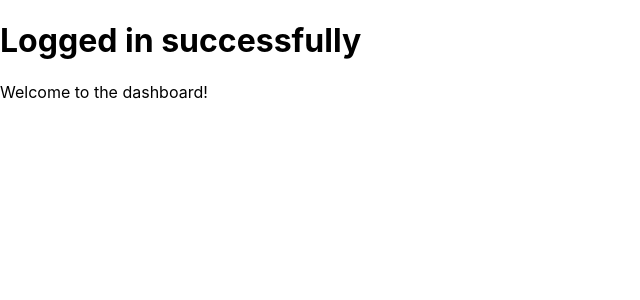
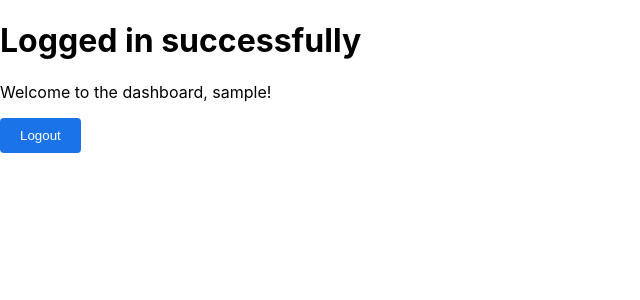
Before and after one commit to pamarilla87/michivisitas, a React (Create React App) app in the folder client/: page /success in a window 1280 px wide. Shown: the top 300 px of the page, without its empty margins (0-640 px from the left). Built offline with nearby package versions, Linux system fonts and the light colour scheme; sample sign-in values are in the browser's storage.

Commit message:
Login, logout, logging, jwt, session, localstorage

```diff
--- a/client/package.json
+++ b/client/package.json
@@ -7,6 +7,7 @@
     "@testing-library/react": "^13.4.0",
     "@testing-library/user-event": "^13.5.0",
     "axios": "^1.6.8",
+    "jwt-decode": "^4.0.0",
     "react": "^18.2.0",
     "react-dom": "^18.2.0",
     "react-router-dom": "^6.22.3",
--- a/client/src/AdminLoginPage.js
+++ b/client/src/AdminLoginPage.js
@@ -11,20 +11,28 @@ function AdminLoginPage() {
         try {
             const response = await axios.post('http://localhost:5000/login', { username, password });
             if (response.data.message === 'Logged in successfully') {
+                localStorage.setItem('token', response.data.token); // Store the token
                 navigate('/success'); // Redirect to success page
             } else {
                 alert('Login failed');
             }
         } catch (error) {
-            alert('Login error: ' + error.message);
+            alert('Login error: ' + (error.response ? error.response.data.message : 'Network error'));
         }
+    };
+
+    const handleSubmit = (event) => {
+        event.preventDefault(); // Prevent default form submission behavior
+        handleLogin();
     };
 
     return (
         <div>
-            <input type="text" value={username} onChange={(e) => setUsername(e.target.value)} placeholder="Username" />
-            <input type="password" value={password} onChange={(e) => setPassword(e.target.value)} placeholder="Password" />
-            <button onClick={handleLogin}>Login</button>
+            <form onSubmit={handleSubmit}>
+                <input type="text" value={username} onChange={(e) => setUsername(e.target.value)} placeholder="Username" />
+                <input type="password" value={password} onChange={(e) => setPassword(e.target.value)} placeholder="Password" />
+                <button type="submit">Login</button>
+            </form>
         </div>
     );
 }
--- a/client/src/App.js
+++ b/client/src/App.js
@@ -1,11 +1,21 @@
 import React from 'react';
-import { BrowserRouter as Router, Routes, Route } from 'react-router-dom';
+import { BrowserRouter as Router, Routes, Route, Navigate } from 'react-router-dom';
 import WelcomePage from './WelcomePage';
 import FormPage from './FormPage';
 import ConfirmationPage from './ConfirmationPage';
 import AdminLoginPage from './AdminLoginPage'; // Import the admin login page
 import SuccessPage from './SuccessPage';
 
+function ProtectedRoute({ children }) {
+    const isAuthenticated = localStorage.getItem('token'); // Check if user is logged in
+
+    if (!isAuthenticated) {
+        // Redirect to the login page if not authenticated
+        return <Navigate to="/admin-login" replace />;
+    }
+
+    return children;  // Render children components if authenticated
+}
 
 function App() {
     return (
@@ -15,7 +25,11 @@ function App() {
                 <Route path="/form" element={<FormPage />} />
                 <Route path="/confirmation" element={<ConfirmationPage />} />
                 <Route path="/admin-login" element={<AdminLoginPage />} />
-                <Route path="/success" element={<SuccessPage />} />
+                <Route path="/success" element={
+                    <ProtectedRoute>
+                        <SuccessPage />
+                    </ProtectedRoute>
+                } />
             </Routes>
         </Router>
     );
--- a/client/src/SuccessPage.js
+++ b/client/src/SuccessPage.js
@@ -1,11 +1,41 @@
-// SuccessPage.js
-import React from 'react';
+import React, { useState, useEffect } from 'react';
+import { useNavigate } from 'react-router-dom';
+import { jwtDecode } from 'jwt-decode'; // Corrected import
 
 function SuccessPage() {
+    const [username, setUsername] = useState('');
+    const navigate = useNavigate();
+
+    useEffect(() => {
+        const token = localStorage.getItem('token');
+        if (!token) {
+            // Redirect to login page if no token is found
+            navigate('/admin-login');
+            return;
+        }
+
+        try {
+            // Decode the token to get user information
+            const decoded = jwtDecode(token); // Corrected function call
+            setUsername(decoded.username);
+        } catch (error) {
+            // Handle error if token is invalid or expired
+            console.error('Invalid token:', error);
+            localStorage.removeItem('token'); // Remove the invalid token
+            navigate('/admin-login'); // Redirect to login page
+        }
+    }, [navigate]);
+
+    const handleLogout = () => {
+        localStorage.removeItem('token'); // Remove the token
+        navigate('/admin-login'); // Redirect to the login page
+    };
+
     return (
         <div>
             <h1>Logged in successfully</h1>
-            <p>Welcome to the dashboard!</p>
+            <p>Welcome to the dashboard, {username || 'User'}!</p>
+            <button onClick={handleLogout}>Logout</button>
         </div>
     );
 }
```
Also changed, not shown: 1 other file (tests, documents, lock files or other folders).
